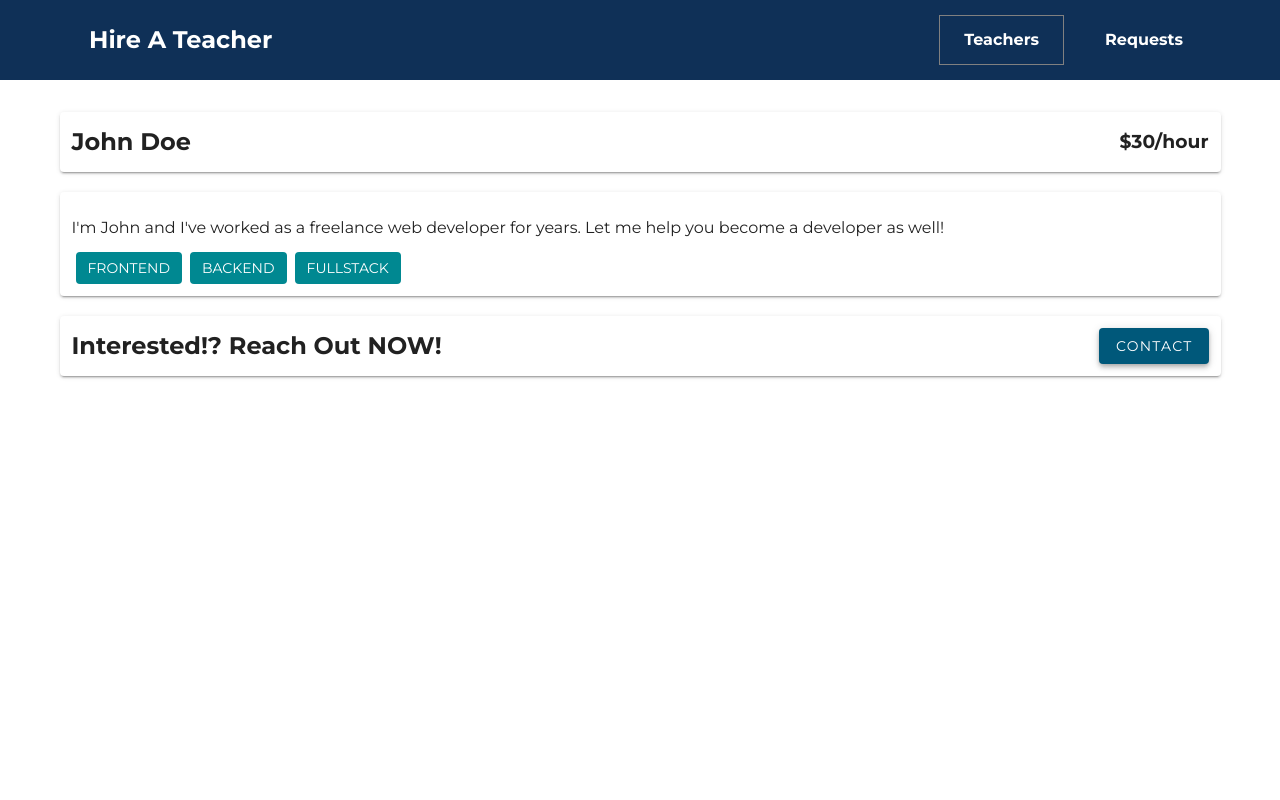
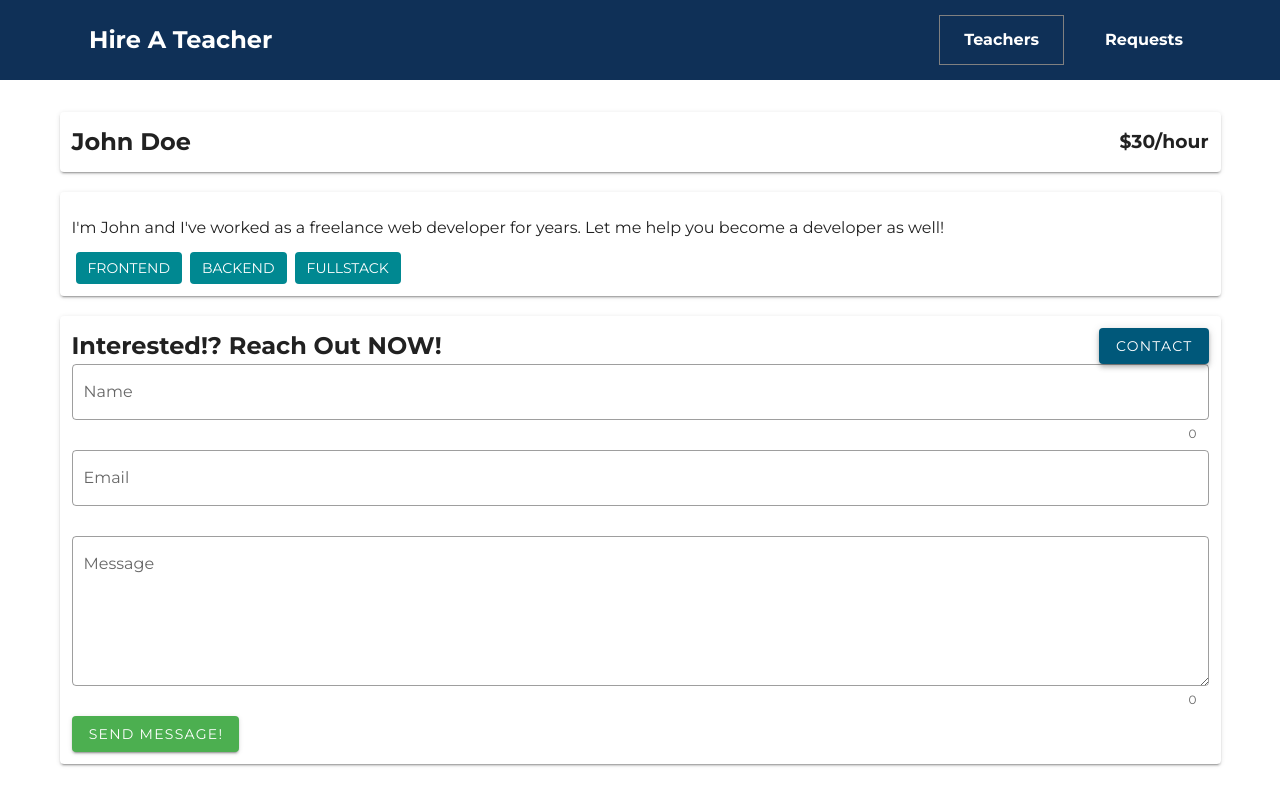
Before and after one commit to alighadiri/hireateacher, a Vue app: page /#/teachers/t1/contact in a window 1280 px wide. Built offline with nearby package versions, Linux system fonts and the light colour scheme.

Commit message:
contact form created and validation done

```diff
--- a/src/views/TeacherContact.vue
+++ b/src/views/TeacherContact.vue
@@ -0,0 +1,47 @@
+<template lang="pug">
+	v-form(ref="contactForm")
+		v-text-field(label="Name" outlined counter :rules="[rules.required, rules.counter]" v-model.trim="formData.name")
+		v-text-field(label="Email" type="email" outlined :rules="[rules.required, rules.emailRules]" v-model.trim="formData.email" )
+		v-textarea(label="Message" outlined counter :rules="[rules.required, rules.counterMsg]"  v-model.trim="formData.message" )
+		v-btn(color="success" @click="submit") Send Message!
+</template>
+
+<script>
+export default {
+	data() {
+		return {
+			formData: {
+				name: "",
+				email: "",
+				message: "",
+			},
+
+			rules: {
+				required: (value) =>
+					!!value || "Required.",
+				counter: (value) =>
+					value.length <= 20 ||
+					"Max 20 characters",
+				counterMsg: (value) =>
+					value.length >= 20 ||
+					"Min 20 characters",
+				emailRules: (v) =>
+					/.+@.+\..+/.test(v) ||
+					"E-mail must be valid",
+			},
+		};
+	},
+
+	methods: {
+		validate() {
+			return this.$refs.contactForm.validate();
+		},
+
+		submit() {
+			if (this.validate()) {
+				console.log(this.formData);
+			}
+		},
+	},
+};
+</script>
```
